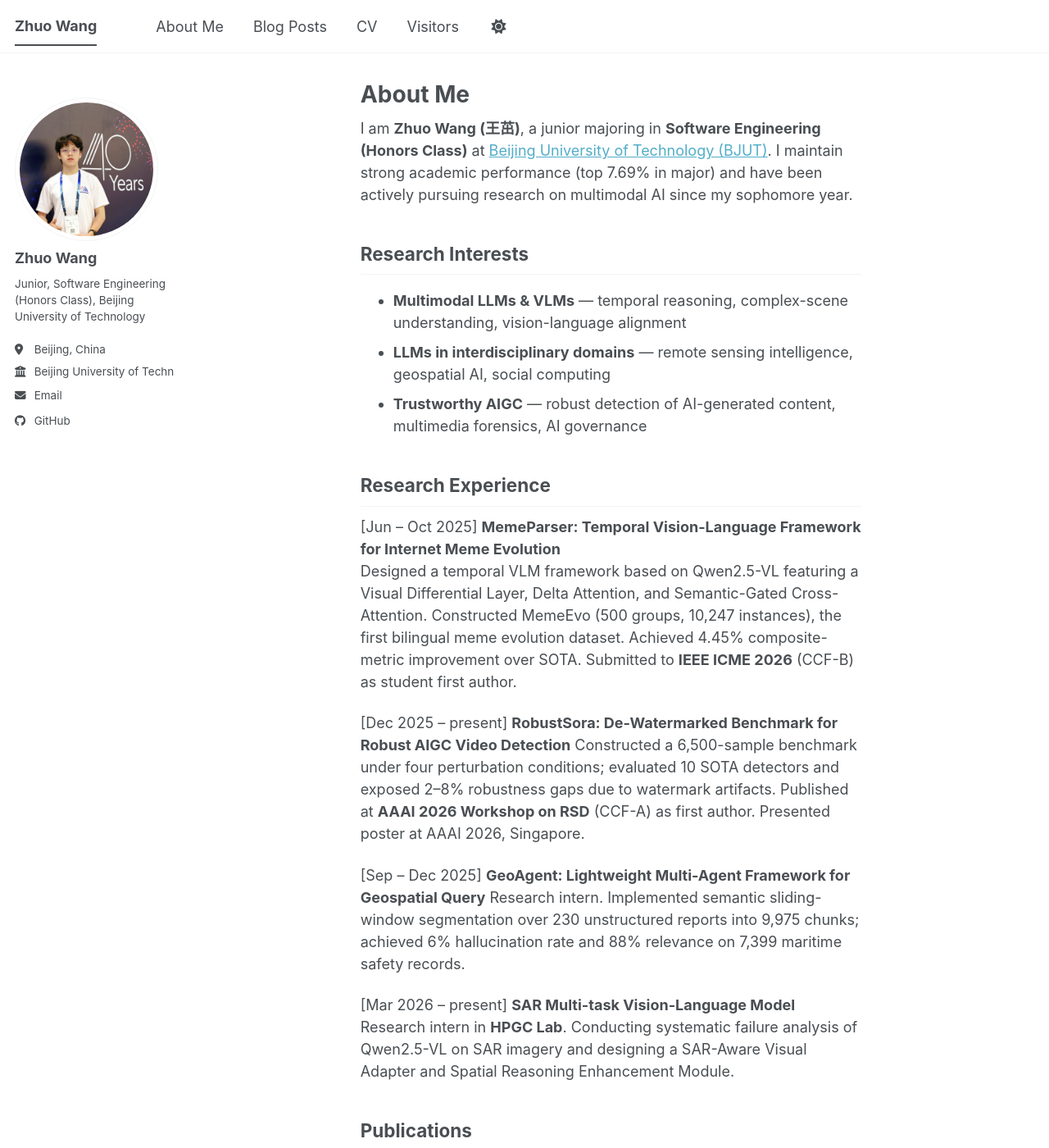
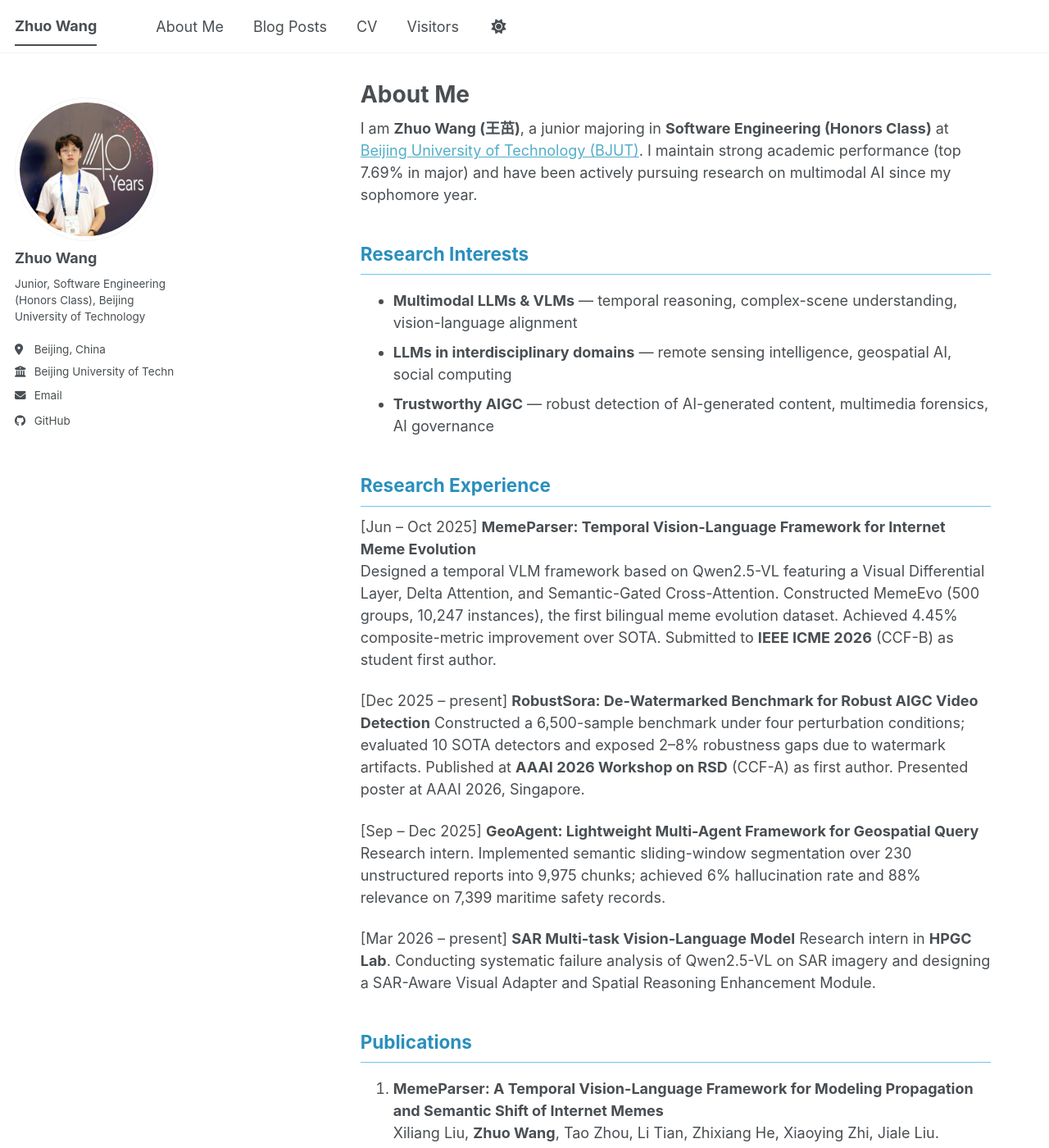
Before and after one commit to williamwang25/williamwang25.github.io, a Jekyll site: the page built from _pages/about.md, in a window 1280 px wide and 1400 px high. Shown: the whole window at 82% size. Built offline with Jekyll 4.4.1, drawn with Linux system fonts in a browser that asks for light colours; a script bundle is joined from its source files by our own code; library files that are not in the unit come from our copies.

Commit message:
feat: suffix/color

```diff
--- a/_sass/layout/_page.scss
+++ b/_sass/layout/_page.scss
@@ -20,7 +20,7 @@
   @include breakpoint($large) {
     @include span(10 of 12 last);
     @include prefix(2 of 12);
-    @include suffix(2 of 12);
+    @include suffix(0.5 of 12);
   }
 
   .page__inner-wrap {
--- a/assets/css/main.scss
+++ b/assets/css/main.scss
@@ -41,3 +41,12 @@
     "vendor/font-awesome/solid",
     "vendor/font-awesome/brands"
 ;
+
+/* ==========================================================================
+   BJUT Blue custom styles
+   ========================================================================== */
+
+.page__content h2 {
+  color: #298fbd;
+  border-bottom-color: #6dc5f5;
+}
```
